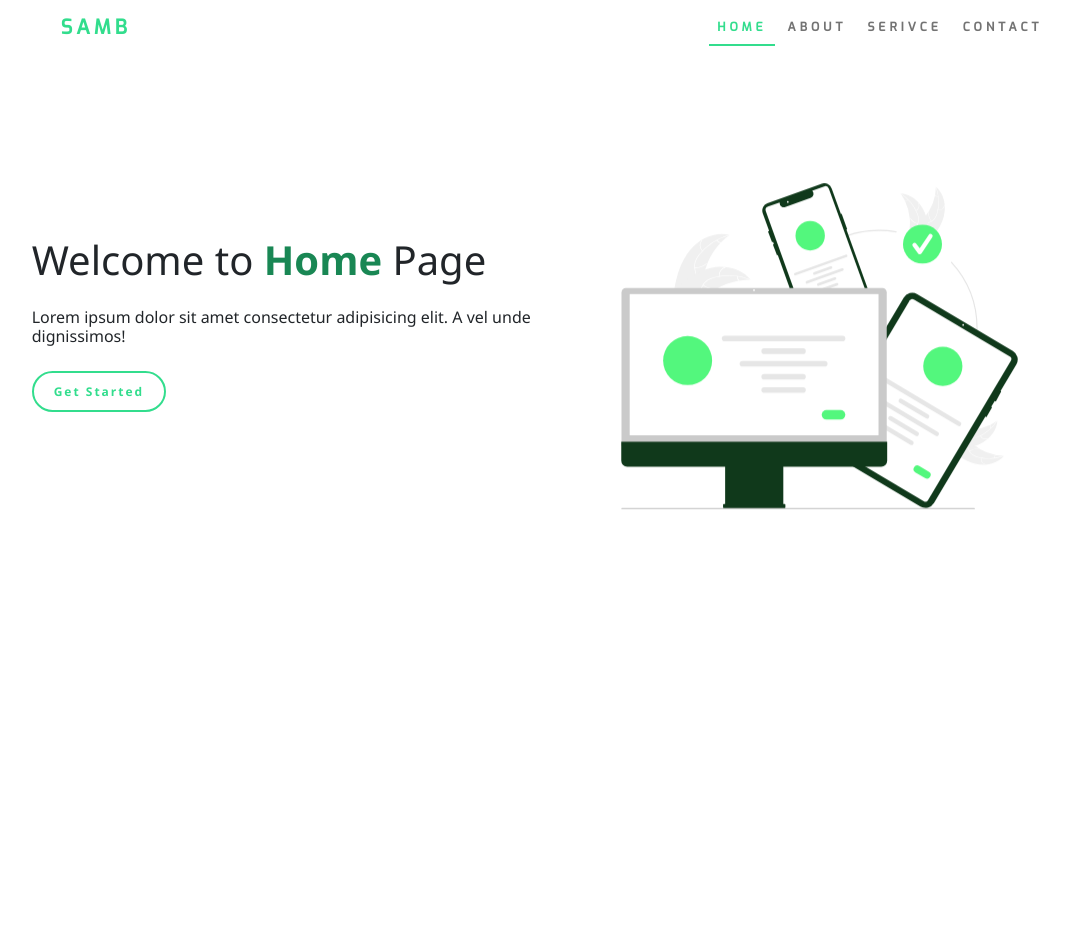
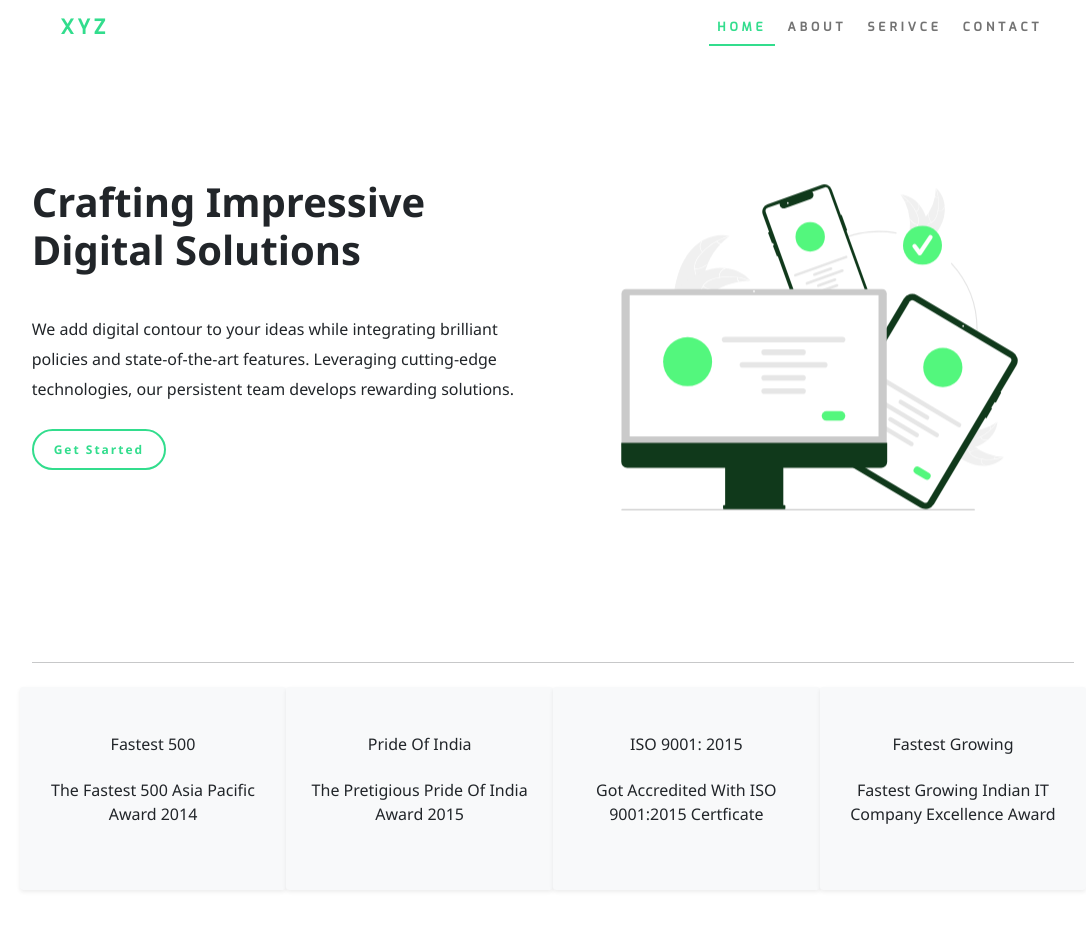
Before and after one commit to samratb601/React-Website, a React (Create React App) app: page / in a window 1280 px wide. Shown: the top 952 px of the page, without its empty margins (87-1173 px from the left). Before the commit the page ends 800 px from the top, so only its background shows below. Built offline with nearby package versions, Linux system fonts and the light colour scheme.

Commit message:
many more changes to my website

```diff
--- a/src/About..jsx
+++ b/src/About..jsx
@@ -2,6 +2,7 @@ import React from "react";
 // import Footer from './components/Footer';
 // import { NavLink } from "react-router-dom";
 import Common from "./components/CommonPart";
+import AboutpageCard from "./components/AboutpageCard";
 import AboutSvg from './images/undraw_Online_page_re_lhgx.svg';
 
 
@@ -10,12 +11,36 @@ const About = () => {
     return (< >
         <Common
 
-        page={'About'}
-        pageInfo={'Lorem ipsum dolor sit amet consectetur adipisicing elit. A vel unde dignissimos!'}
+        page={'Top-Notch Design & Development Company'}
+        pageInfo={'XYZ offer efficient and well-functioning technology elucidations through innovative design and development applications. Our offices are situated in the UK, Thailand, Australia, India and the USA'}
         buttonTxt={'Contact Now'}
         link={"./contact"}
         imgSrc={AboutSvg}
-    />
+        />
+            <div className="container-fluid pt-5"><div className="row"><div className="col col-10 mx-auto my-4">
+            <hr/>
+            <div className="row ">
+
+                <AboutpageCard
+                title="7500+"
+                text="PROJECT EXECUTED"
+                color="#7E57C2"
+                />
+                <AboutpageCard
+                title="1500+"
+                text="CLIENT WORLDWIDE"
+                color="#5CE1E1"
+                />
+                <AboutpageCard
+                title="300+"
+                text="IT PROFESSIONALS"
+                color="#FF725E"
+                />
+
+            </div>
+            </div>
+            </div>
+            </div>
 
         </>
     )
--- a/src/App.js
+++ b/src/App.js
@@ -1,7 +1,7 @@
 import React from 'react';
 import './App.scss';
 import Navbar from './components/Navbar';
-// import Footer from './components/Footer';
+import Footer from './components/Footer';
 import Home from './Home';
 import Service from './Service';
 import About from './About.';
@@ -20,7 +20,7 @@ const App=()=> {
       <Route exact path='/contact' component={ Contact }/>
       <Redirect to='/'/>
     </Switch>
-    {/* <Footer/> */}
+    <Footer/>
   </ >);
 }
 
--- a/src/App.scss
+++ b/src/App.scss
@@ -1,3 +1,6 @@
+@import url('https://fonts.googleapis.com/css2?family=Mulish:wght@700&display=swap');
+@import url('https://fonts.googleapis.com/css2?family=Exo:wght@400;500&family=Mulish:wght@700&display=swap');
+
 .App {
   text-align: center;
 }
@@ -36,10 +39,13 @@
     transform: rotate(360deg);
   }
 }
-@import url('https://fonts.googleapis.com/css2?family=Mulish:wght@700&display=swap');
-@import url('https://fonts.googleapis.com/css2?family=Exo:wght@400;500&family=Mulish:wght@700&display=swap');
 * {
     font-family: 'Segoe UI', Tahoma, Geneva, Verdana, sans-serif;
+}
+h1{
+  font-size: 35rem;
+  font-weight: 800!important;
+
 }
 
 .font_color{
@@ -81,6 +87,9 @@
     font-weight: 600!important;
     color: rgb(50, 221, 141)!important;
 }
+#navbar-brand:hover{
+  color:rgb(50, 221, 141)!important ;
+}
 .servicepage_button{
             /* padding: 10px 20px; */
             letter-spacing: 2px;
@@ -93,7 +102,9 @@
             transition: 0.4s;
 }
 .servicepage_button:hover{
-    background-color: rgba(22, 21, 21,.1);
+
+    transform: translateY(-2px);
+
 }
 
 .link_button{
@@ -168,15 +179,16 @@
   }
   .social_icons:hover{
     transform: scale(1.1);
-    background-color:rgb(46, 226, 139) ;
+
     border: none;
-    color: white;
+
 
   }
 .footer {
     /* background: linear-gradient(to right ,#7E57C2, #5CE1E1, #FF725E, #40FFA2); */
-    position: sticky;
     width: 100%;
+    padding:  5rem;
+    margin-top:5rem ;
     bottom: 0;
     font-size: 13px;
     letter-spacing: 2px;
--- a/src/Home.jsx
+++ b/src/Home.jsx
@@ -1,18 +1,50 @@
 import React from "react";
 import HomeSvg from './images/undraw_Real_time_sync_re_nky7.svg';
 import Common from "./components/CommonPart";
+import HomepageCard from "./components/HomepageCard";
 
 
 const Home = () => {
 
-    return (
+    return (< >
         <Common
-            page={'Home'}
-            pageInfo={'Lorem ipsum dolor sit amet consectetur adipisicing elit. A vel unde dignissimos! '}
+            page={'Crafting Impressive Digital Solutions'}
+            pageInfo={'We add digital contour to your ideas while integrating brilliant policies and state-of-the-art features. Leveraging cutting-edge technologies, our persistent team develops rewarding solutions.'}
             buttonTxt={'Get Started'}
-            link={"#about"}
+            link={"/about"}
             imgSrc={HomeSvg}
         />
+
+        <div className="container-fluid pt-5"><div className="row"><div className="col col-10 mx-auto  my-4">
+            <hr/>
+            <div className="row ">
+                <HomepageCard
+                    title="Fastest 500"
+                    text="The Fastest 500 Asia Pacific Award 2014"
+                />
+                <HomepageCard
+                    title="Pride Of India"
+                    text="The Pretigious Pride Of
+                    India Award 2015"
+                />
+                <HomepageCard
+                    title="ISO 9001: 2015"
+                    text="Got Accredited With
+                    ISO 9001:2015 Certficate"
+                />
+                <HomepageCard
+                    title="Fastest Growing"
+                    text="Fastest Growing Indian IT
+                    Company Excellence Award"
+                />
+
+
+            </div>
+        </div>
+        </div>
+            </div>
+
+        </>
         )
 }
 
--- /dev/null
+++ b/src/components/AboutpageCard.jsx
@@ -0,0 +1,13 @@
+import React from 'react'
+
+const AboutpageCard = (props) => {
+    return (
+        <>
+            <div className=" col-md-3 col-12 mx-auto my-3 py-5 px-0 px-md-2 bg-light rounded-2 shadow-sm d-flex flex-column justify-content-center text-center">
+                <h1 className=" mb-3 fw-bolder " style={{ color:props.color}}>{props.title}</h1>
+                    <p className="h6" style={{ color:props.color}}>{props.text}</p>
+            </div>
+        </>
+    )
+}
+export default AboutpageCard;
--- a/src/components/Card.jsx
+++ b/src/components/Card.jsx
@@ -3,8 +3,8 @@ import { NavLink } from "react-router-dom";
 
 const Card = (props) => {
     return (
-        <div className="col-lg-6 col-md-12 mb-3">
-                <div className="card ms-2 px-4 py-2 " style={props.cardbackgroundColor} >
+        <div className="col-lg-6 col-md-12 mb-4 ">
+                <div className="card ms-2 px-4 py-2 shadow-sm" style={props.cardbackgroundColor} >
                 <img src={props.imgSrc} className="card-img-top  mt-1 mb-0 mx-1" alt="..." height="200rem"/>
                     <div className="card-body d-flex align-content-center flex-column">
                         <h6 className="card-title text-center text-uppercase mt-0 mb-3" style={props.cardTitleColor}>{props.cardTitle}</h6>
--- a/src/components/CommonPart.jsx
+++ b/src/components/CommonPart.jsx
@@ -10,9 +10,9 @@ return(
         <div className="row ">
 
         <div className="d-flex flex-column justify-content-center text-center text-lg-start text-md-start col-md-6 col-sm-12 pt-4 pt-lg-0 mx-sm-auto order-lg-0 order-md-0 order-1 ">
-            <h1 className="ms-0">Welcome to <span className="fw-bold text-success"> {props.page} </span> Page</h1>
-            <h2 className="h6 my-3">{props.pageInfo}</h2>
-            <div className="my-3 mx-auto mx-lg-0 mx-md-0 ">
+            <h1 className="ms-0"> {props.page} </h1>
+            <h2 className="h6 my-3 pt-lg-3 pt-1 fw-normal" style={{lineHeight:'30px'}}>{props.pageInfo}</h2>
+            <div className="my-3 mx-auto mx-lg-0 mx-md-0 my-2 my-lg-3">
                 <NavLink className="link_button " to={props.link}>{props.buttonTxt}</NavLink>
             </div>
         </div>
--- a/src/components/Footer.jsx
+++ b/src/components/Footer.jsx
@@ -8,11 +8,12 @@ import YouTube from '@material-ui/icons/YouTube';
 
 const Footer = () => {
     let currentYear = new Date().getFullYear();
-    return (<div className="footer text-center  py-2" id="footer">
+    return (<div className="d-flex align-content-center justify-content-center">
+        <div className="footer text-center  col-10 " id="footer">
         <p className=""> © Copyright {currentYear} . All Rights Reserved <span className="font_color">Privacy Policy</span> | <span className="font_color">Terms & Conditions</span></p>
         <div className="align-content-center mt-5 social_icons_div"><FacebookOutlinedIcon className="mx-3 social_icons" /><LinkedIn className="mx-3 social_icons" /><YouTube className="mx-3 social_icons" /><Instagram className="mx-3 social_icons" /><Twitter className="mx-3 social_icons" />
         </div>
-    </div>)
+    </div></div>)
 }
 
 
--- /dev/null
+++ b/src/components/HomepageCard.jsx
@@ -0,0 +1,13 @@
+import React from 'react'
+
+const HomepageCard = (props) => {
+    return (
+        <>
+            <div className="col-12 col-md-6 col-lg-3 my-2 mx-auto py-5 px-3 text-center rounded-1 shadow-sm bg-light" >
+                    <h6 className=" mb-lg-4 mb-3 ">{props.title}</h6>
+                    <p className="">{props.text}</p>
+            </div>
+        </>
+    )
+}
+export default HomepageCard;
--- a/src/components/Navbar.jsx
+++ b/src/components/Navbar.jsx
@@ -7,7 +7,7 @@ const Navbar = () => {
                     <div className="col-10 mx-auto">
                     <nav className="navbar navbar-expand-lg navbar-light ">
                     <div className="container-fluid">
-                    <NavLink className="navbar-brand fw-bold " to="/">SamB</NavLink>
+                    <NavLink className="navbar-brand fw-bold " id="navbar-brand" to="/">XYZ</NavLink>
                     <button className="navbar-toggler" type="button" data-bs-toggle="collapse" data-bs-target="#navbarSupportedContent" aria-controls="navbarSupportedContent" aria-expanded="false" aria-label="Toggle navigation">
                         <span className="navbar-toggler-icon"></span>
                     </button>
```
Also changed, not shown: src/Service.jsx (+7 -3 lines).
